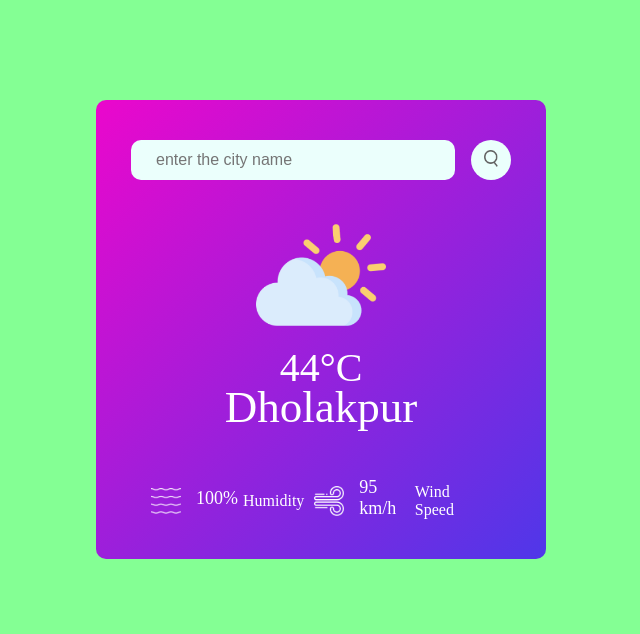
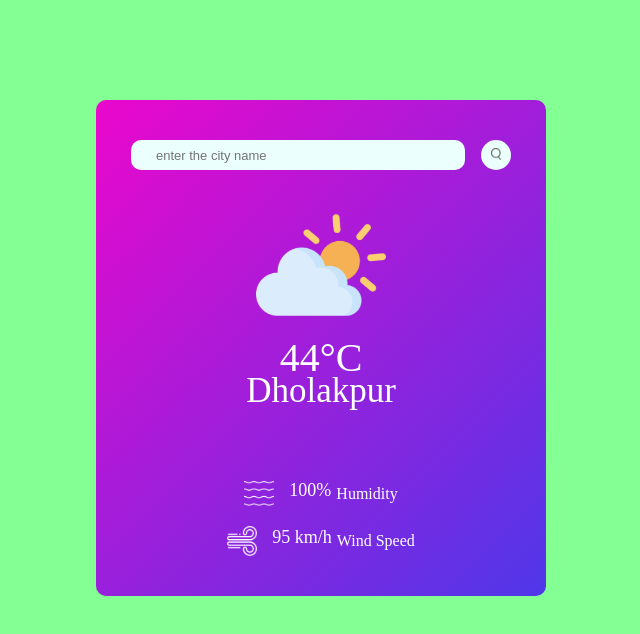
Before and after one commit to uvais2021/Weather-App, a plain HTML site: page index.html in a window 1280 px wide. Shown: the whole page, without its empty margins (319-959 px from the left). Drawn offline with Linux system fonts and the light colour scheme.

Commit message:
Update style.css

```diff
--- a/style.css
+++ b/style.css
@@ -6,9 +6,12 @@
 }
 body{
     background-color: #84ff94;
+    display: flex;
+    align-items: center;
+    justify-content: center;
 }
 .card{
-    width: 80%;
+    width: 90%;
     max-width: 450px;
     background: linear-gradient(135deg,#eb07cc,#4f37e9);
     color: #fff;
@@ -29,36 +32,37 @@ body{
     background: #ebfffc;
     color: #555;
     padding: 10px 25px;
-    height: 40px;
+    height: 30px;
+    width: 100px;
     border-radius: 10px;
     flex: 1;
     margin-right: 16px;
-    font-size: 16px;
+    font-size: 13px;
 }
 .search button{
     border: 0;
     outline: 0;
     background: #ebfffc;
     border-radius: 100px;
-    height: 40px;
-    width: 40px;
+    height: 30px;
+    width: 30px;
     cursor: pointer;
 }
 .search button img{
-    width: 14px;
+    width: 10px;
 }
 .weather-icon{
     width: 130px;
     margin-top: 30px;
 }
 .weather h1{
-    font-size: 50px;
+    font-size: 30px;
     font-weight: 300;
     font-size: 40px;
 
 }
 .weather h2{
-    font-size: 45px;
+    font-size: 35px;
     font-weight: 400;
     margin-top: -10px;
 
@@ -69,6 +73,7 @@ body{
     justify-content: space-between;
     padding: 0 20px;
     margin-top: 50px;
+    flex-direction: column;
 }
 .col{
     display: flex;
@@ -76,7 +81,7 @@ body{
     text-align: left;
     justify-content: space-between;
     align-items: center;
-    margin-right: 10px;
+    margin-top: 20px;
 }
 .col img{
     width: 30px;
```
